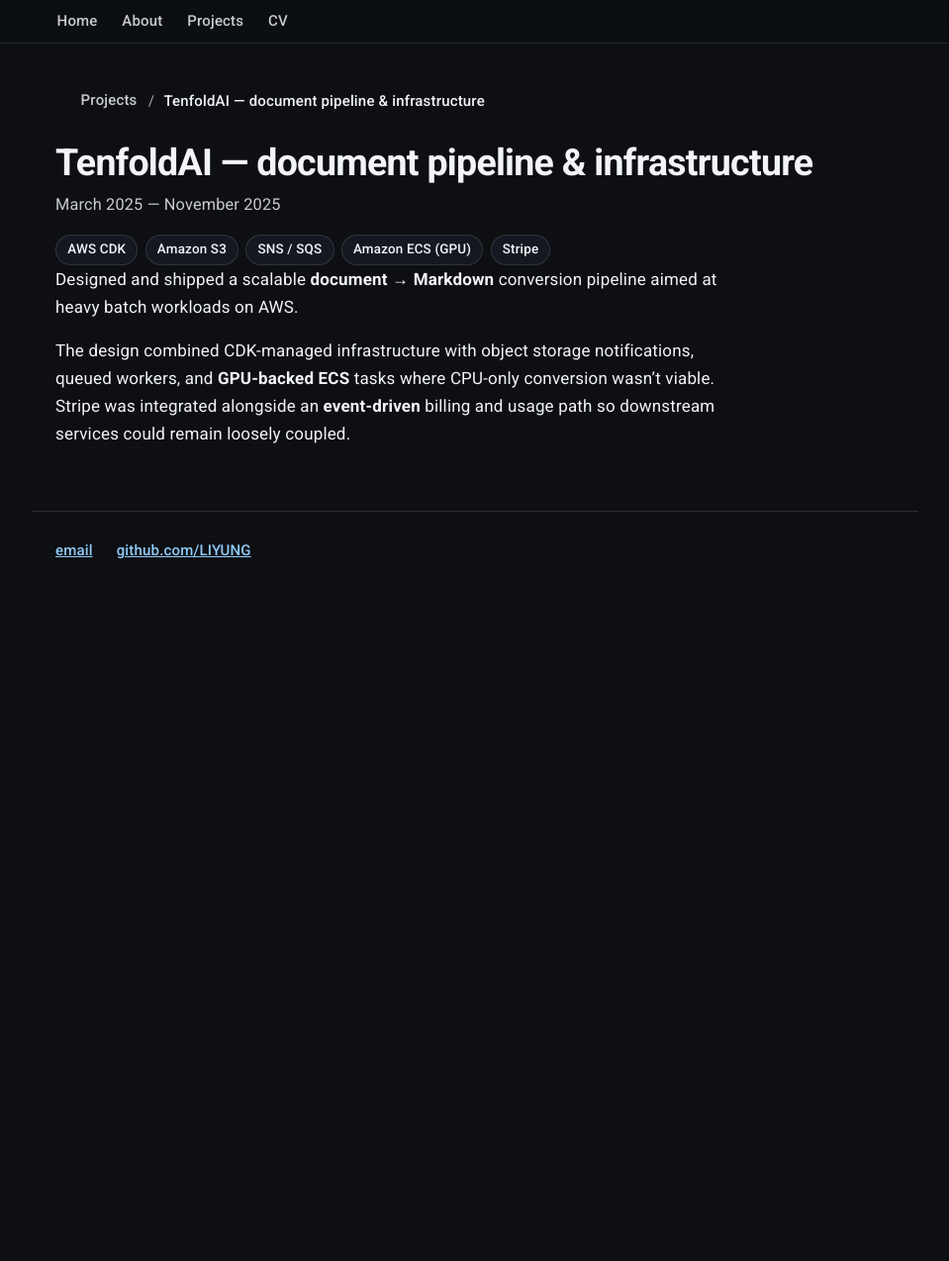
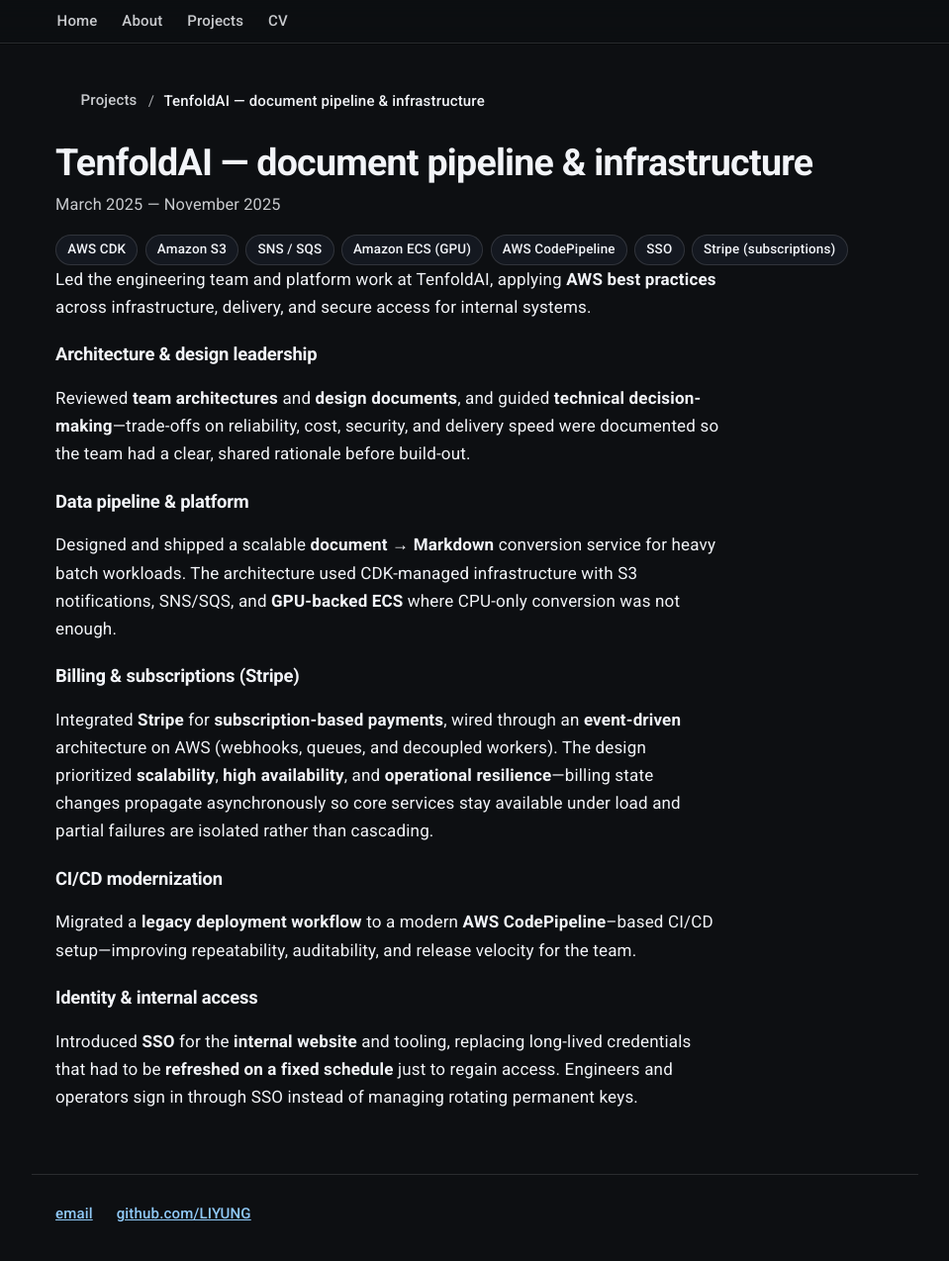
Before and after one commit to LIYUNG/LIYUNG.github.io, a Jekyll site: the page built from _projects/tenfold-ai-pipeline.md, in a window 1280 px wide and 1286 px high. Shown: the top 1274 px of the window at 99% size, without its empty margins (160-1119 px from the left). Built offline with Jekyll 4.4.1, drawn with Linux system fonts in a browser that asks for light colours.

Commit message:
tenfoldai projects contents updated

```diff
--- a/_projects/tenfold-ai-pipeline.md
+++ b/_projects/tenfold-ai-pipeline.md
@@ -1,6 +1,6 @@
 ---
 title: TenfoldAI — document pipeline & infrastructure
-summary: Large-scale document-to-Markdown service on AWS (CDK, S3, SNS, SQS, GPU ECS); Stripe-backed event billing.
+summary: Led engineering—architecture reviews, design docs, AWS pipeline, CodePipeline, SSO, and Stripe subscriptions on an event-driven platform.
 period: March 2025 — November 2025
 order: 2
 tech:
@@ -8,13 +8,33 @@
   - Amazon S3
   - SNS / SQS
   - Amazon ECS (GPU)
-  - Stripe
+  - AWS CodePipeline
+  - SSO
+  - Stripe (subscriptions)
 links:
   - label: Overview
     url:
   - label: Repository
     url:
 ---
-Designed and shipped a scalable **document → Markdown** conversion pipeline aimed at heavy batch workloads on AWS.
+Led the engineering team and platform work at TenfoldAI, applying **AWS best practices** across infrastructure, delivery, and secure access for internal systems.
 
-The design combined CDK-managed infrastructure with object storage notifications, queued workers, and **GPU-backed ECS** tasks where CPU-only conversion wasn’t viable. Stripe was integrated alongside an **event-driven** billing and usage path so downstream services could remain loosely coupled.
+### Architecture & design leadership
+
+Reviewed **team architectures** and **design documents**, and guided **technical decision-making**—trade-offs on reliability, cost, security, and delivery speed were documented so the team had a clear, shared rationale before build-out.
+
+### Data pipeline & platform
+
+Designed and shipped a scalable **document → Markdown** conversion service for heavy batch workloads. The architecture used CDK-managed infrastructure with S3 notifications, SNS/SQS, and **GPU-backed ECS** where CPU-only conversion was not enough.
+
+### Billing & subscriptions (Stripe)
+
+Integrated **Stripe** for **subscription-based payments**, wired through an **event-driven** architecture on AWS (webhooks, queues, and decoupled workers). The design prioritized **scalability**, **high availability**, and **operational resilience**—billing state changes propagate asynchronously so core services stay available under load and partial failures are isolated rather than cascading.
+
+### CI/CD modernization
+
+Migrated a **legacy deployment workflow** to a modern **AWS CodePipeline**–based CI/CD setup—improving repeatability, auditability, and release velocity for the team.
+
+### Identity & internal access
+
+Introduced **SSO** for the **internal website** and tooling, replacing long-lived credentials that had to be **refreshed on a fixed schedule** just to regain access. Engineers and operators sign in through SSO instead of managing rotating permanent keys.
```
Also changed, not shown: cv/index.html (+5 -3 lines).
